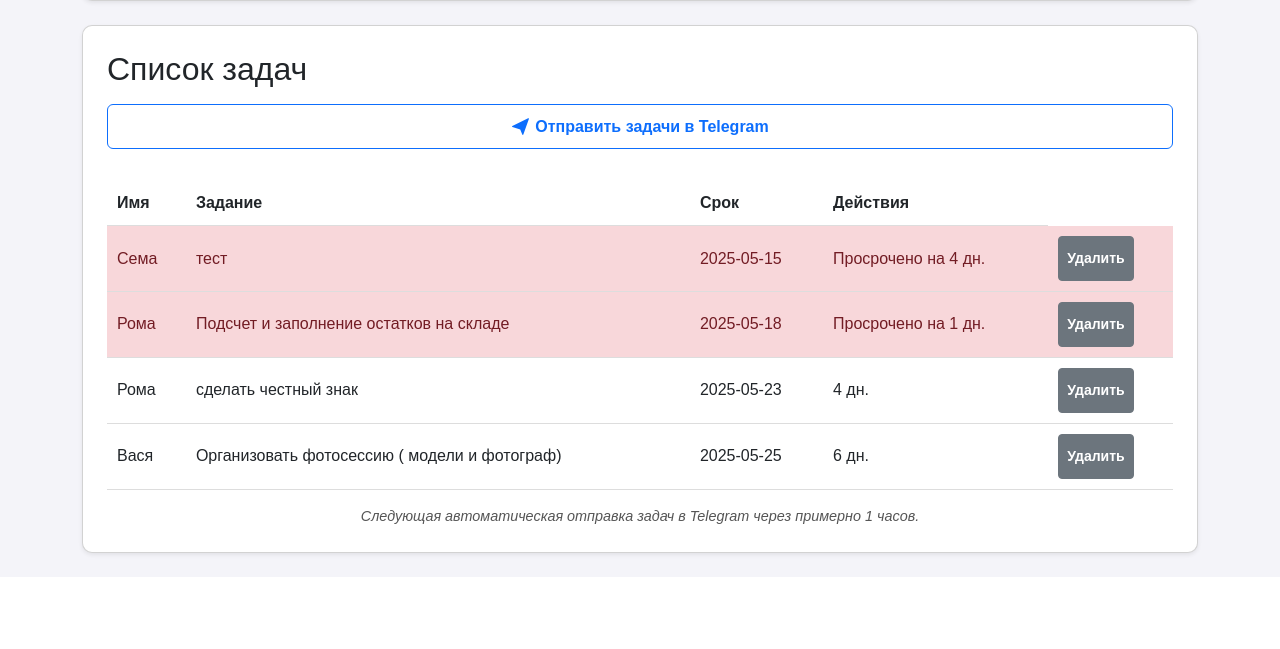
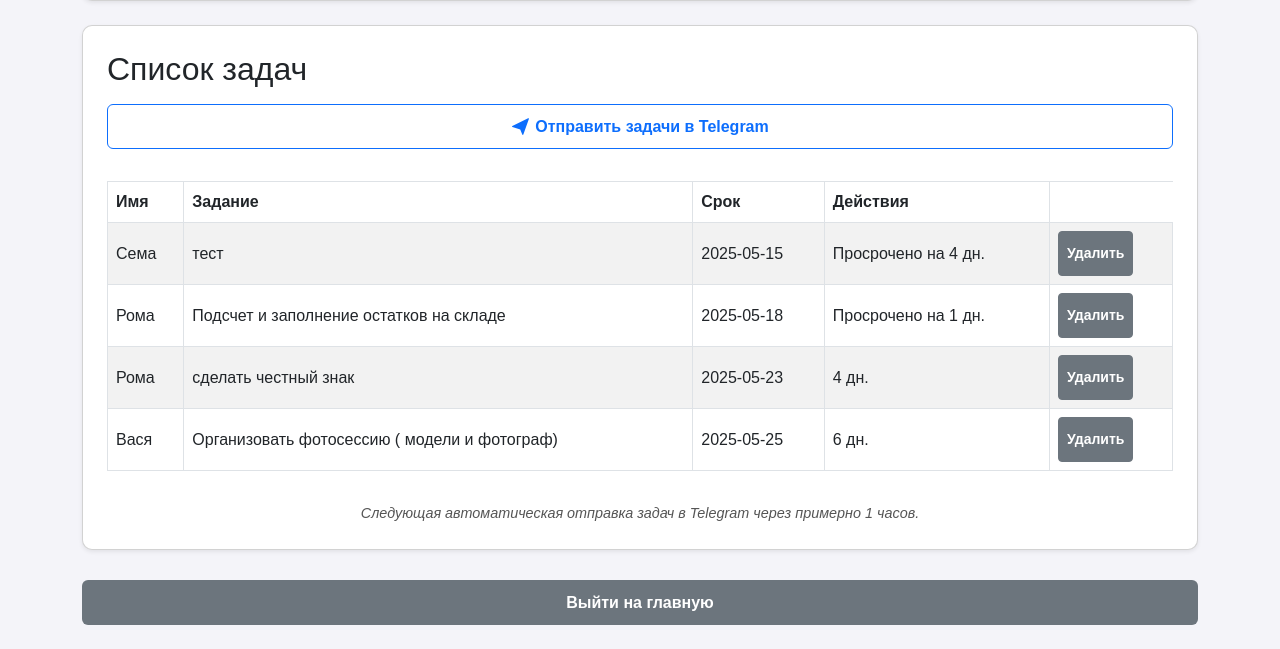
Before and after one commit to semionser/db1, a Flask app: page /tasks in a window 1280 px wide. Shown: the part 496-1145 px from the top of the page. Before the commit the page ends 1054 px from the top, so only its background shows below. Run offline with Flask 3, Linux system fonts and the light colour scheme; a user stored in the database is signed in; parts of the project's set-up code (start-up, migrations or seed data) failed here and were passed over.

Commit message:
бновлён

```diff
--- a/templates/tasks.html
+++ b/templates/tasks.html
@@ -168,7 +168,8 @@
         </form>
 
         {% if tasks %}
-        <table>
+        <div class="table-responsive">
+            <table class="table table-bordered table-striped align-middle">
                 <thead>
                     <tr>
                         <th>Имя</th>
@@ -209,6 +210,7 @@
                 {% endfor %}
                 </tbody>
             </table>
+        </div>
         {% else %}
             <p>Задачи отсутствуют.</p>
         {% endif %}
@@ -218,6 +220,10 @@
         </div>
     </div>
 
+    <form method="get" action="{{ url_for('index') }}">
+        <button type="submit" class="btn btn-exit">Выйти на главную</button>
+    </form>
+
 </div>
 </body>
 </html>
```
Also changed, not shown: instance/database.db. Lines whose indentation alone changed are shown as unchanged.
